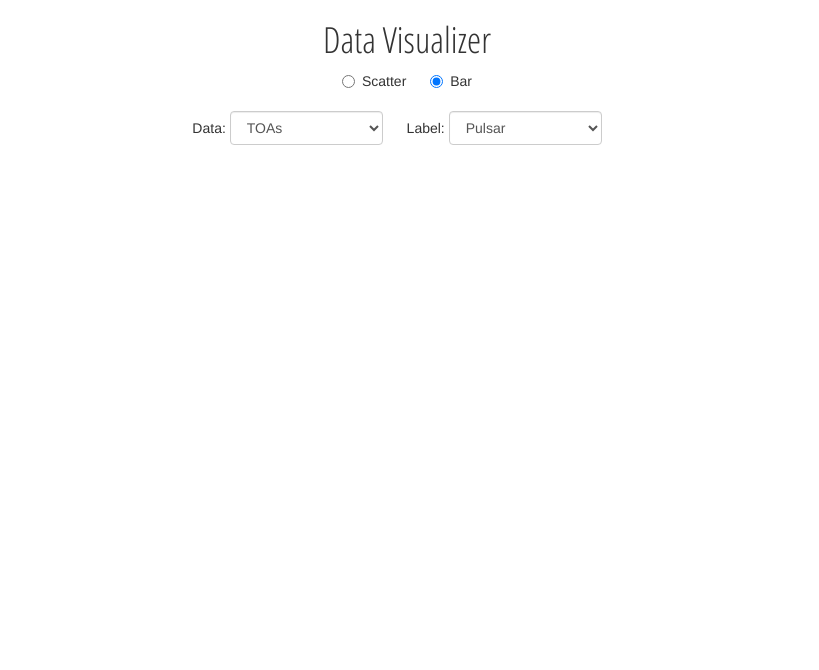
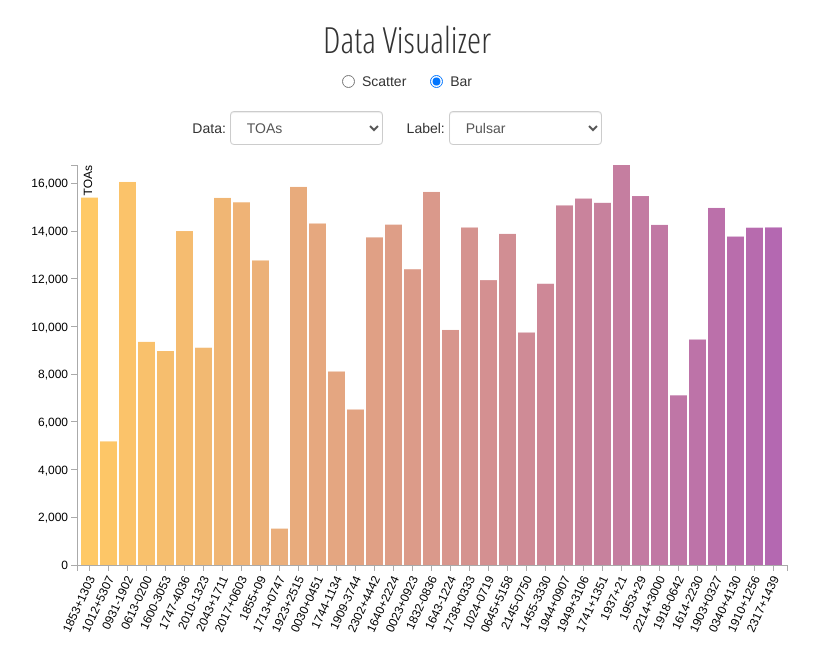
Before and after one commit to rohitrp/pulsar-data-visualizer, a website: page public/index.html in a window 1280 px wide. Both pictures are taken after a click on the label "Bar". Shown: the whole page, without its empty margins (233-1052 px from the left). Drawn offline with Linux system fonts and the light colour scheme.

Commit message:
[feat] Implement default bar chart

```diff
--- a/public/js/chart.js
+++ b/public/js/chart.js
@@ -22,7 +22,7 @@ chartType.on('click', function() {
   }
 });
 
-var margin = {top: 20, right: 20, bottom: 40, left: 70};
+var margin = {top: 20, right: 20, bottom: 80, left: 70};
 var w = 800 - margin.left - margin.right,
   h = 500 - margin.top - margin.bottom;
 
@@ -30,6 +30,7 @@ var xVal, yVal, xType, yType;
 
 var xScale = d3.scale;
 var yScale = d3.scale;
+var colorScale = d3.scale;
 
 var xAxis, yAxis;
 
@@ -236,43 +237,86 @@ var barChart = {
   initialize: function () {
     d3.select('.plot').html("");
 
-    xVal = $('.data-label').val();
-    yVal = $('.data').val();
-
+    this.getValues();
+    this.initializeAxes();
     this.update();
   },
+  initializeAxes: function () {
+    xScale = d3.scale.ordinal()
+    .domain(pulsarData.map(function (d) {
+      return d[xVal];
+    }))
+    .rangeRoundBands([0, w], .1);
+
+    yScale = d3.scale.linear()
+    .domain([0.9 * d3.min(pulsarData, function (d) {
+      return d[yVal];
+    }), 1.1 * d3.max(pulsarData, function (d) {
+      return d[yVal];
+    })])
+    .range([h, 0]);
+
+    colorScale = d3.scale.linear()
+      .domain([0, pulsarData.length])
+      .range(['orange', 'purple']);
+
+    xAxis = d3.svg.axis()
+      .scale(xScale)
+      .orient('bottom');
+
+    yAxis = d3.svg.axis()
+      .scale(yScale)
+      .orient('left');
+  },
   update: function () {
-    var svg = d3.select('.plot').append('svg')
-      .attr('width', w)
-      .attr('height', h);
+    svg = d3.select('.plot').append('svg')
+      .attr('width', w + margin.left + margin.right)
+      .attr('height', h + margin.top + margin.bottom)
+      .append('g')
+      .attr('transform', 'translate(' + margin.left + ',' + margin.top + ')');
 
-    var xScale = d3.scale.linear()
-      .domain([0, pulsarData.length*1.1])
-      .range([0, w]);
+    svg.append('g')
+        .attr('class', 'x axis')
+        .attr('transform', 'translate(0, ' + h + ')')
+        .call(xAxis)
+      .selectAll('text')
+        .style('text-anchor', 'end')
+        .attr('dx', '-.8em')
+        .attr('dy', '.15em')
+        .attr('transform', 'rotate(-65)');
 
-    var yScale = d3.scale.linear()
-      .domain([0.9 * d3.min(pulsarData, function (d) {
-        return d[yVal];
-      }), 1.1 * d3.max(pulsarData, function (d) {
-        return d[yVal];
-      })])
-      .range([0, h]);
+    svg.append('g')
+        .attr('class', 'y axis')
+        .attr('transform', 'translate(0, 0)')
+        .call(yAxis)
+      .append('text')
+        .attr('transform', 'rotate(-90)')
+        .attr('y', 6)
+        .attr('dy', '.71em')
+        .style('text-anchor', 'end')
+        .text(yVal);
 
-    svg.selectAll('rect')
+    svg.selectAll('.bar')
       .data(pulsarData)
       .enter()
       .append('rect')
       .classed('bar', true)
-      .attr('x', function (d, i) {
-        return xScale(i);
+      .attr('x', function (d) {
+        return xScale(d[xVal]);
       })
       .attr('y', function (d) {
         return h - yScale(d[yVal]);
       })
-      .attr('width', 10)
+      .attr('width', xScale.rangeBand())
       .attr('height', function (d) {
         return yScale(d[yVal]);
       })
-      .attr('fill', 'teal');
+      .style('fill', function(d, i) {
+        return colorScale(i);
+      });
+  },
+  getValues: function () {
+    xVal = $('.data-label').val();
+    yVal = $('.data').val();
   }
 };
--- a/public/style.css
+++ b/public/style.css
@@ -35,12 +35,16 @@ body {
     text-align: center;
 }
 
+.axis text {
+    font-size: 12px;
+}
+
 .axis path,
 .axis line {
     fill: none;
     stroke: #aaa;
+    shape-rendering: crispEdges;
 }
-
 rect {
     fill: #fff;
 }
@@ -59,3 +63,9 @@ rect {
     padding-right: 20px;
     display: inline-block;
 }
+
+.bar {
+    display: inline-block;
+    margin-right: 2px;
+    opacity: .6;
+}
```
Also changed, not shown: public/index.html (+1 -0 lines).
